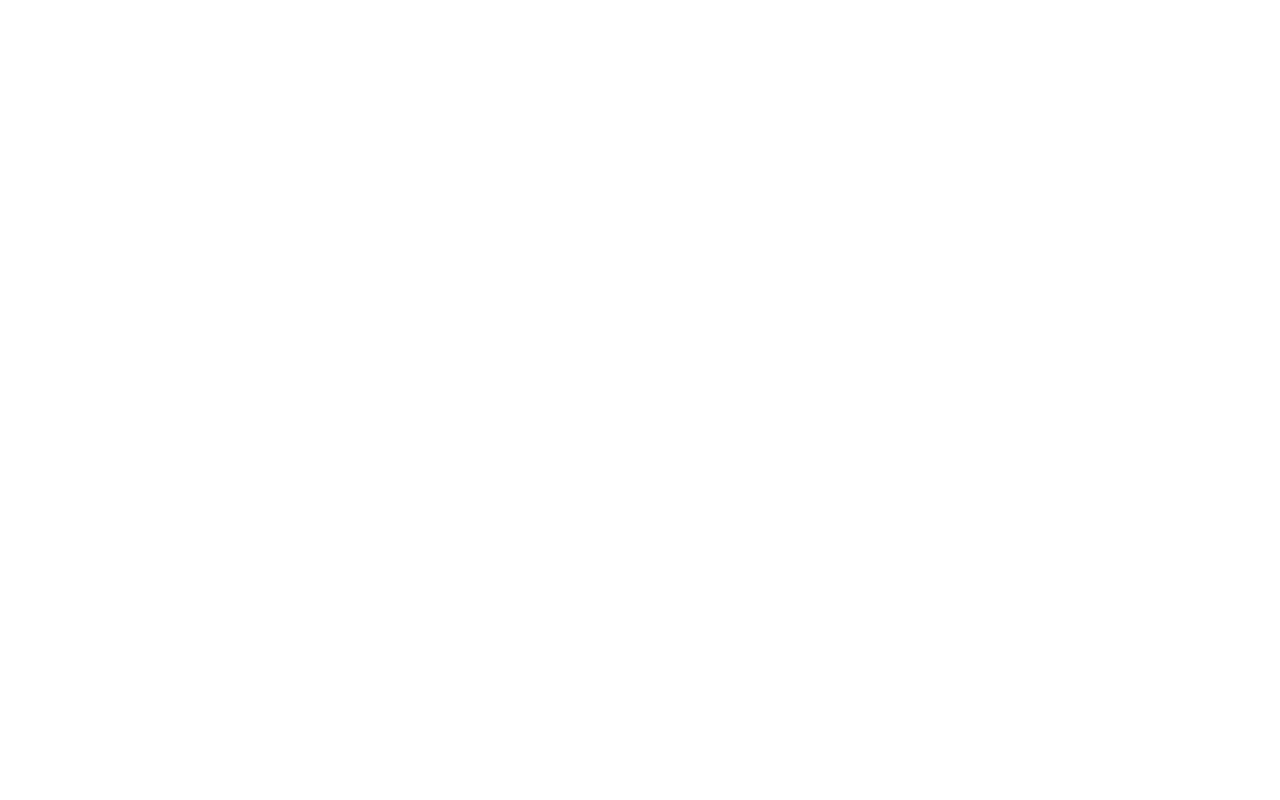
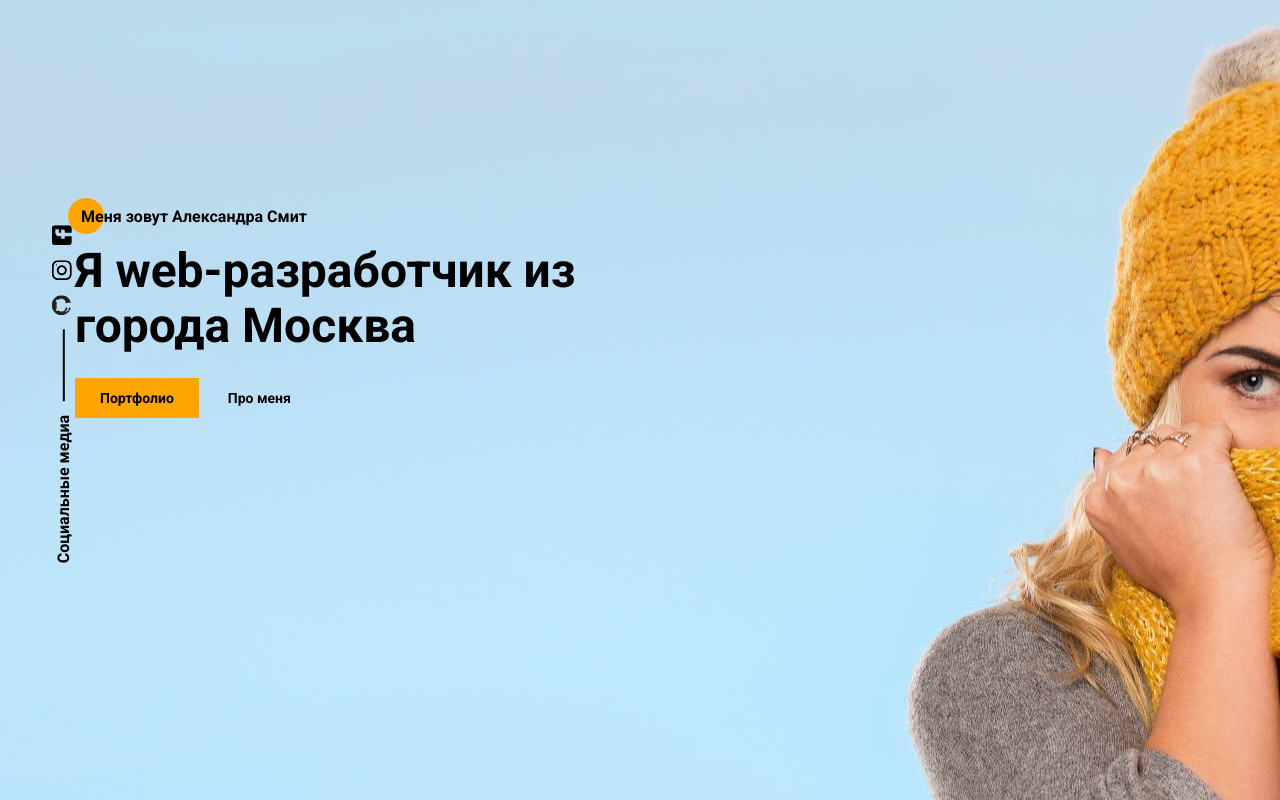
Before and after one commit to aliakseidomut/krainet-landing, a plain HTML site: page index.html in a window 1280 px wide. Drawn offline with Linux system fonts and the light colour scheme.

Commit message:
feat: add promo section

```diff
--- a/index.html
+++ b/index.html
@@ -1,5 +1,5 @@
 <!DOCTYPE html>
-<html lang="en">
+<html lang="ru">
   <head>
     <meta charset="UTF-8" />
     <meta name="viewport" content="width=device-width, initial-scale=1.0" />
@@ -7,5 +7,38 @@
     <link rel="stylesheet" href="normalize.css" />
     <link rel="stylesheet" href="style.css" />
   </head>
-  <body></body>
+  <body>
+    <main class="main">
+      <section class="promo">
+        <div class="social-media">
+          <h3 class="social-media__title">Социальные медиа</h3>
+          <div class="social-media__line"></div>
+          <ul class="social-media__icons">
+            <li class="social-media__icon">
+              <a href="#"><img src="./images/Github.svg" alt="" /></a>
+            </li>
+            <li class="social-media__icon">
+              <a href="#"><img src="/images/Instagram.svg" alt="" /></a>
+            </li>
+            <li class="social-media__icon">
+              <a href="#"><img src="/images/Facebook.svg" alt="" /></a>
+            </li>
+          </ul>
+        </div>
+
+        <div class="container">
+          <h3 class="promo__title">Меня зовут Александра Смит</h3>
+          <h2 class="promo__subtitle">Я web-разработчик из города Москва</h2>
+          <div class="promo__buttons">
+            <a href="#" class="promo__button promo__button--yellow"
+              >Портфолио</a
+            >
+            <a href="#" class="promo__button promo__button--transoarent"
+              >Про меня</a
+            >
+          </div>
+        </div>
+      </section>
+    </main>
+  </body>
 </html>
--- a/style.css
+++ b/style.css
@@ -1,6 +1,91 @@
 @import url("https://fonts.googleapis.com/css2?family=Roboto:ital,wght@0,100..900;1,100..900&display=swap");
 
+body {
+  font-family: "Roboto", "serif";
+}
+
 .container {
-  max-width: 1140px;
+  max-width: 1130px;
   padding: 0 15px;
+  margin: 0 auto;
 }
+
+.promo {
+  background-image: url("./images/Background.jpg");
+  height: 800px;
+}
+
+.promo__subtitle {
+  font-size: 48px;
+  font-weight: 700;
+  max-width: 532px;
+  margin: 0;
+}
+
+.promo__title {
+  font-size: 16px;
+  font-weight: 700;
+  margin-top: 130px;
+  left: -30px;
+  position: relative;
+  z-index: 1;
+}
+
+.promo__title::before {
+  content: "";
+  display: inline-block;
+  width: 36px;
+  height: 36px;
+  background-color: #ffa501;
+  border-radius: 50%;
+  position: relative;
+  top: 12px;
+  left: 23px;
+  z-index: -1;
+}
+
+.promo__buttons {
+  margin-top: 25px;
+}
+
+.promo__button {
+  display: inline-block;
+  padding: 12px 25px;
+  font-size: 14px;
+  font-weight: 700;
+  color: black;
+  text-decoration-line: none;
+}
+
+.promo__button--yellow {
+  background-color: #ffa501;
+}
+
+.social-media {
+  position: relative;
+  top: 366px;
+  left: -105px;
+  display: flex;
+  align-items: center;
+  transform: rotate(270deg);
+  width: 338px;
+  justify-content: space-between;
+}
+
+.social-media__title {
+  font-size: 16px;
+  font-weight: 700;
+}
+
+.social-media__icons {
+  display: flex;
+  list-style: none;
+  padding: 0;
+  gap: 15px;
+}
+
+.social-media__line {
+  border: 1px solid black;
+  height: 0px;
+  width: 70px;
+}
```
Also changed, not shown: images/Facebook.svg (added), images/Github.svg (added), images/Instagram.svg (added).
